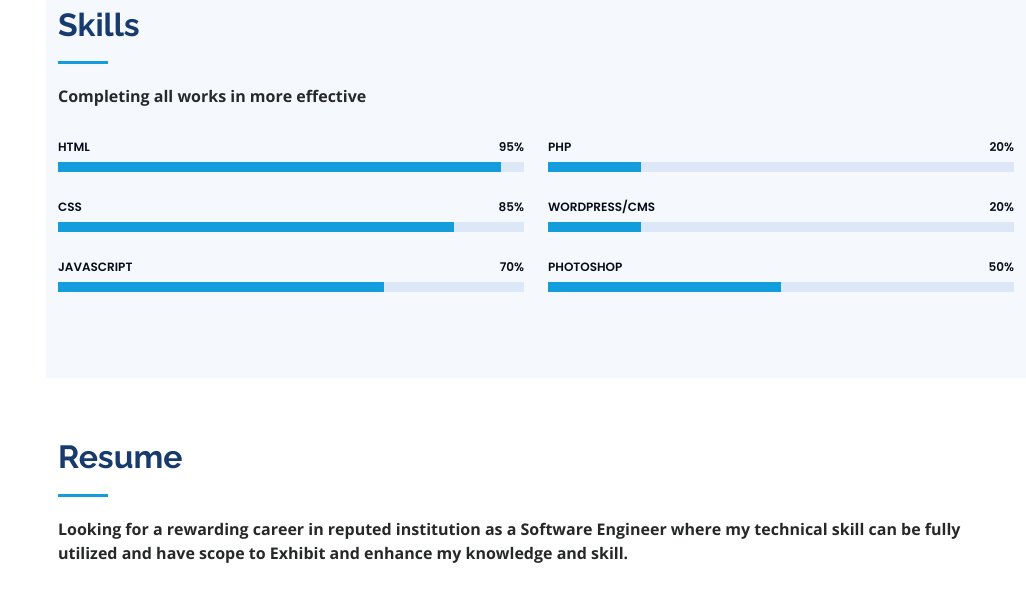
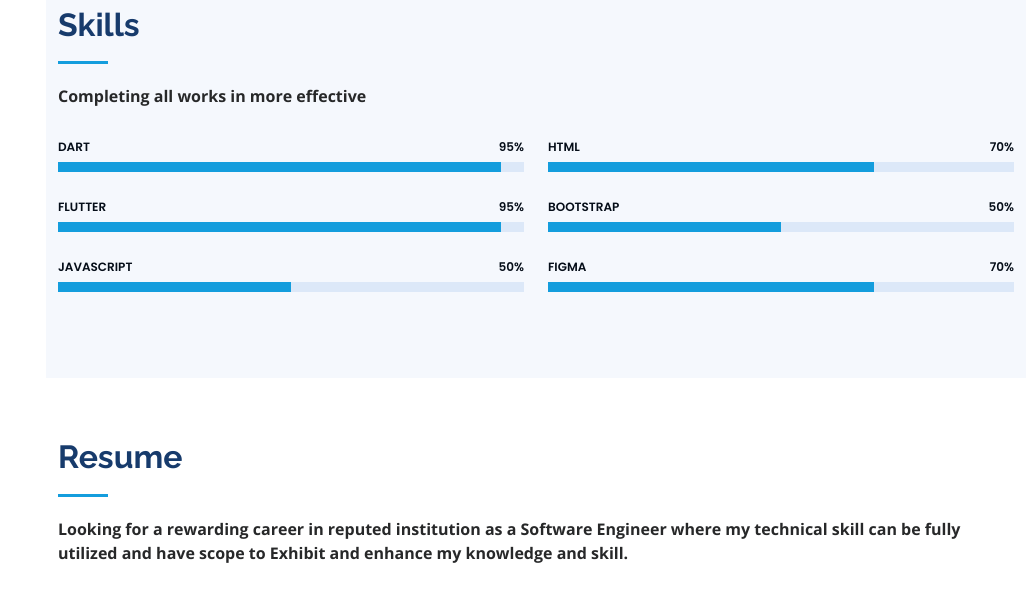
Before and after one commit to mohamed-815/potfolio, a plain HTML site: page index.html in a window 1280 px wide. Shown: the part 2200-2812 px from the top of the page, without its empty margins (254-1280 px from the left). Drawn offline with nearby package versions, Linux system fonts and the light colour scheme.

Commit message:
Changed profile

```diff
--- a/index.html
+++ b/index.html
@@ -186,23 +186,23 @@
           <div class="col-lg-6" data-aos="fade-up">
 
             <div class="progress">
-              <span class="skill">HTML <i class="val">95%</i></span>
+              <span class="skill">Dart <i class="val">95%</i></span>
               <div class="progress-bar-wrap">
                 <div class="progress-bar" role="progressbar" aria-valuenow="95" aria-valuemin="0" aria-valuemax="100"></div>
               </div>
             </div>
 
             <div class="progress">
-              <span class="skill">CSS <i class="val">85%</i></span>
+              <span class="skill">Flutter <i class="val">95%</i></span>
               <div class="progress-bar-wrap">
-                <div class="progress-bar" role="progressbar" aria-valuenow="85" aria-valuemin="0" aria-valuemax="100"></div>
+                <div class="progress-bar" role="progressbar" aria-valuenow="95" aria-valuemin="0" aria-valuemax="100"></div>
               </div>
             </div>
 
             <div class="progress">
-              <span class="skill">JavaScript <i class="val">70%</i></span>
+              <span class="skill">JavaScript <i class="val">50%</i></span>
               <div class="progress-bar-wrap">
-                <div class="progress-bar" role="progressbar" aria-valuenow="70" aria-valuemin="0" aria-valuemax="100"></div>
+                <div class="progress-bar" role="progressbar" aria-valuenow="50" aria-valuemin="0" aria-valuemax="100"></div>
               </div>
             </div>
 
@@ -211,23 +211,23 @@
           <div class="col-lg-6" data-aos="fade-up" data-aos-delay="100">
 
             <div class="progress">
-              <span class="skill">PHP <i class="val">20%</i></span>
+              <span class="skill">Html <i class="val">70%</i></span>
               <div class="progress-bar-wrap">
-                <div class="progress-bar" role="progressbar" aria-valuenow="20" aria-valuemin="0" aria-valuemax="100"></div>
+                <div class="progress-bar" role="progressbar" aria-valuenow="70" aria-valuemin="0" aria-valuemax="100"></div>
               </div>
             </div>
 
             <div class="progress">
-              <span class="skill">WordPress/CMS <i class="val">20%</i></span>
+              <span class="skill">Bootstrap <i class="val">50%</i></span>
               <div class="progress-bar-wrap">
-                <div class="progress-bar" role="progressbar" aria-valuenow="20" aria-valuemin="0" aria-valuemax="100"></div>
+                <div class="progress-bar" role="progressbar" aria-valuenow="50" aria-valuemin="0" aria-valuemax="100"></div>
               </div>
             </div>
 
             <div class="progress">
-              <span class="skill">Photoshop <i class="val">50%</i></span>
+              <span class="skill">Figma <i class="val">70%</i></span>
               <div class="progress-bar-wrap">
-                <div class="progress-bar" role="progressbar" aria-valuenow="50" aria-valuemin="0" aria-valuemax="100"></div>
+                <div class="progress-bar" role="progressbar" aria-valuenow="70" aria-valuemin="0" aria-valuemax="100"></div>
               </div>
             </div>
 
```
